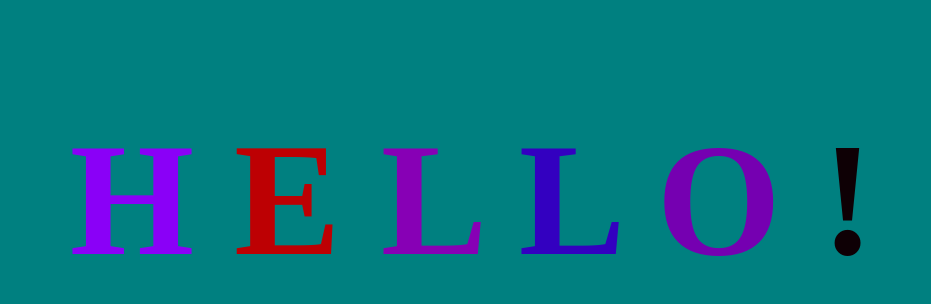
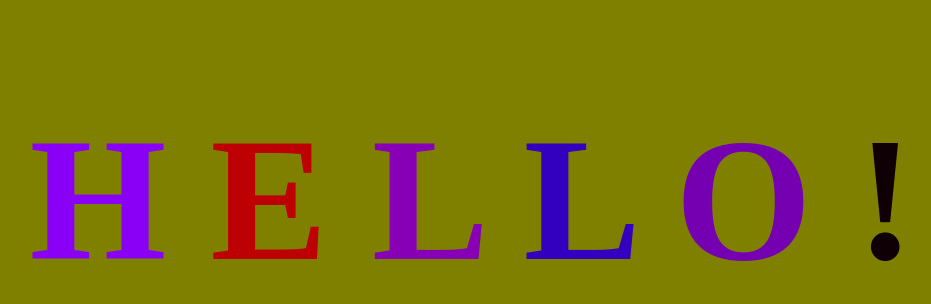
Before and after one commit to SSherwoodW/animatedtextgitmemo, a plain HTML site: page git_index.html in a window 1280 px wide. Shown: the part 208-512 px from the top of the page, without its empty margins (168-1099 px from the left). Drawn offline with Linux system fonts and the light colour scheme.

Commit message:
change bg to olive

```diff
--- a/git_app.css
+++ b/git_app.css
@@ -3,11 +3,11 @@ body {
     justify-content: center;
     align-items: center;
     height: 100vh;
-    background-color: teal;
+    background-color: olive;
   }
 
   h1 {
-    font-size: 10rem;
+    font-size: 11rem;
     font-family: Montserrat;
   }
 
```
